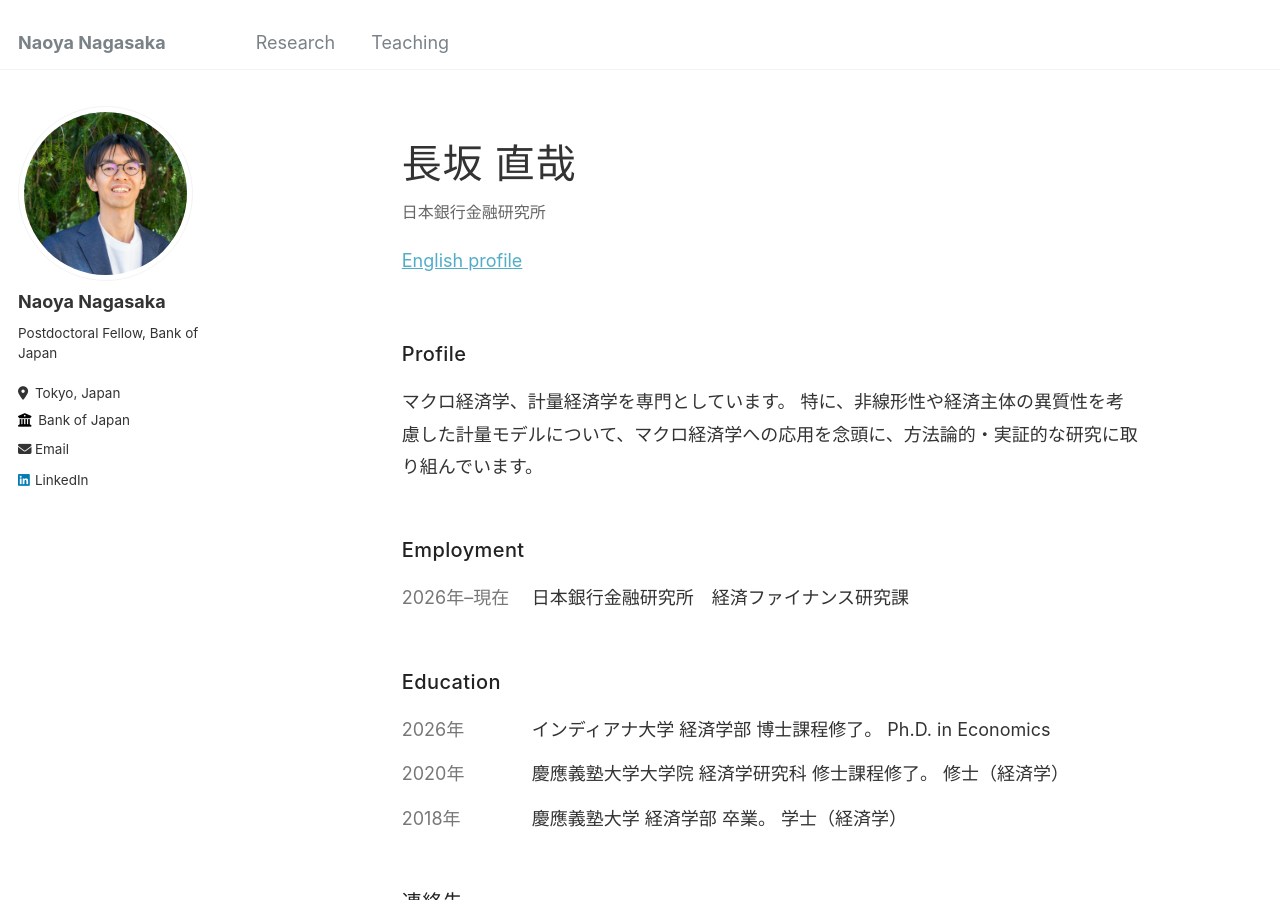
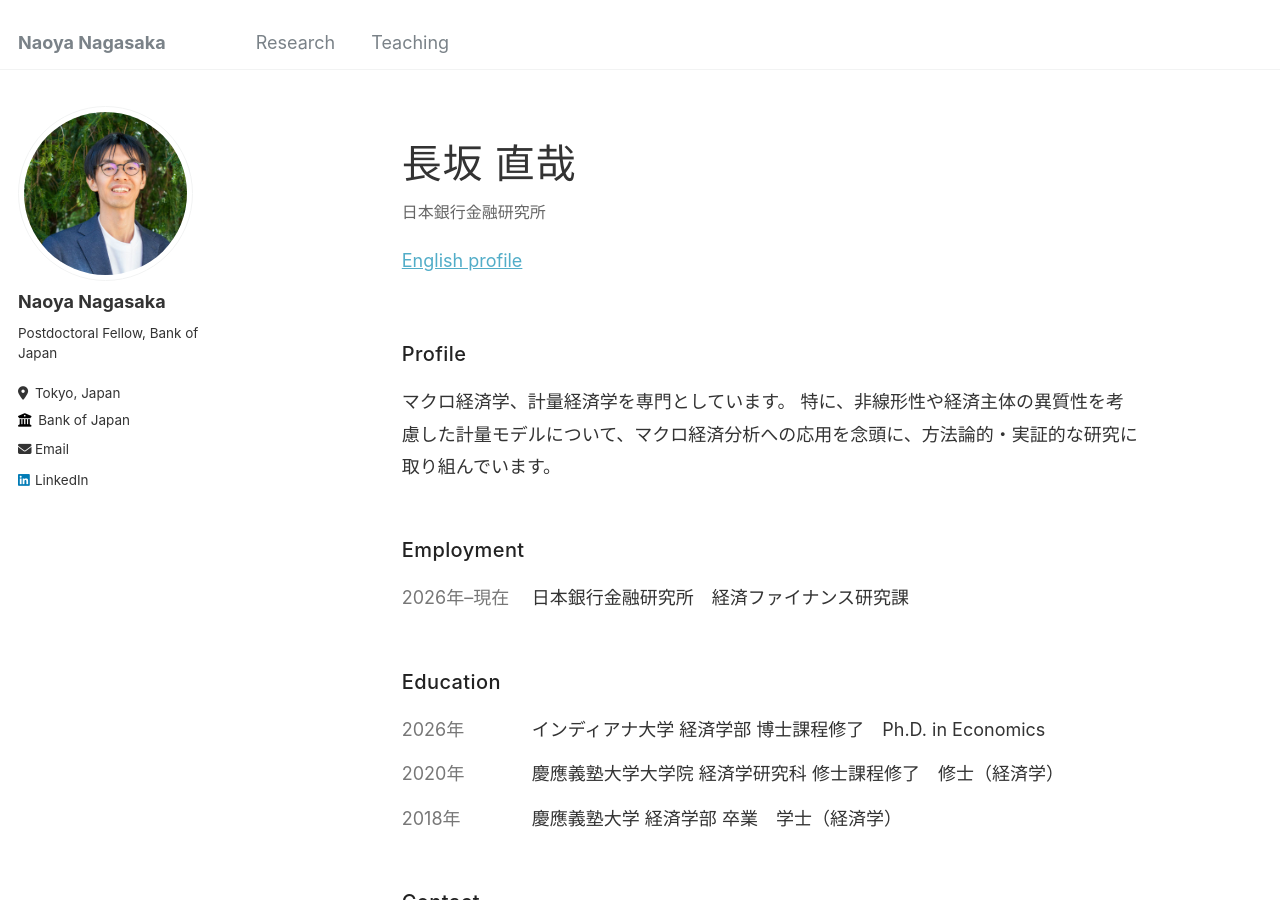
Before and after one commit to naonagas/naonagas.github.io, a Jekyll site: the page built from _pages/japanese.html, in a window 1280 px wide and 900 px high. Built offline with Jekyll 4.4.1, drawn with Linux system fonts in a browser that asks for light colours.

Commit message:
Update japanese.html

```diff
--- a/_pages/japanese.html
+++ b/_pages/japanese.html
@@ -205,7 +205,7 @@ author_profile: true
 
     <p>
         マクロ経済学、計量経済学を専門としています。
-        特に、非線形性や経済主体の異質性を考慮した計量モデルについて、マクロ経済学への応用を念頭に、方法論的・実証的な研究に取り組んでいます。
+        特に、非線形性や経済主体の異質性を考慮した計量モデルについて、マクロ経済分析への応用を念頭に、方法論的・実証的な研究に取り組んでいます。
     </p>
 
 
@@ -241,21 +241,21 @@ author_profile: true
     <div class="item">
         <div class="date">2026年</div>
         <div class="description">
-            インディアナ大学 経済学部 博士課程修了。 Ph.D. in Economics
+            インディアナ大学 経済学部 博士課程修了　Ph.D. in Economics
         </div>
     </div>
 
     <div class="item">
         <div class="date">2020年</div>
         <div class="description">
-            慶應義塾大学大学院 経済学研究科 修士課程修了。 修士（経済学）
+            慶應義塾大学大学院 経済学研究科 修士課程修了　修士（経済学）
         </div>
     </div>
 
     <div class="item">
         <div class="date">2018年</div>
         <div class="description">
-            慶應義塾大学 経済学部 卒業。 学士（経済学）
+            慶應義塾大学 経済学部 卒業　学士（経済学）
         </div>
     </div>
 
@@ -268,7 +268,7 @@ author_profile: true
 
 <section class="contact">
 
-    <h2>連絡先</h2>
+    <h2>Contact</h2>
 
     <p>
         日本銀行金融研究所<br>
```
